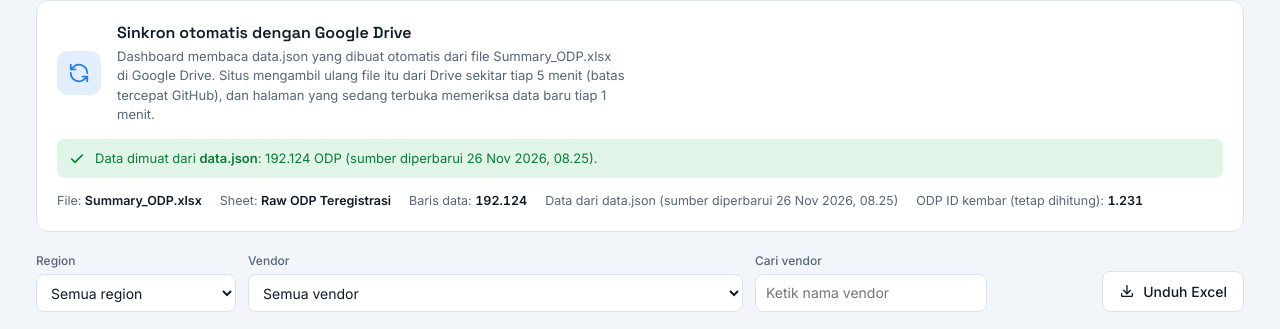
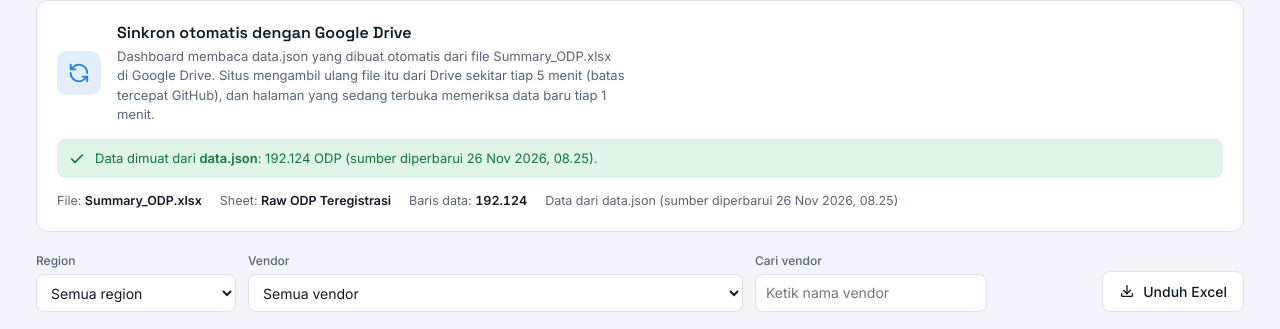
Before and after one commit to sansansurveyor-a11y/Dashboard-ODP-Homepass, a plain HTML site: page index.html in a window 1280 px wide. Shown: the part 112-441 px from the top of the page. Drawn offline with Linux system fonts and the light colour scheme.

Commit message:
Sembunyikan keterangan ODP ID kembar di panel atas
Co-Authored-By: Claude Sonnet 5.5 <noreply@anthropic.com>
Claude-Session: https://claude.ai/code/session_01EjdaoFVmi2rbr9EqCKkEyT

```diff
--- a/index.html
+++ b/index.html
@@ -375,7 +375,6 @@ function renderMeta(){
   if(m.sheet) bits.push('<span>Sheet: <b>'+esc(m.sheet)+'</b></span>');
   bits.push('<span>Baris data: <b class="num">'+fmt(m.odpRows)+'</b></span>');
   bits.push('<span>'+(origin==='drive'?'Sinkron dari Google Drive: <b>'+esc(m.at||'')+'</b>':(STANDALONE?'Data dari data.json':'Salinan bawaan halaman'))+(m.driveModified?' (sumber diperbarui '+esc(tfmt(m.driveModified))+')':'')+'</span>');
-  if(m.dup) bits.push('<span>ODP ID kembar (tetap dihitung): <b class="num">'+fmt(m.dup)+'</b></span>');
   if(m.invalid) bits.push('<span>Baris port kosong/tidak valid dilewati: <b class="num">'+fmt(m.invalid)+'</b></span>');
   $('#meta').innerHTML = bits.join('');
   const st = $('#status');
```
